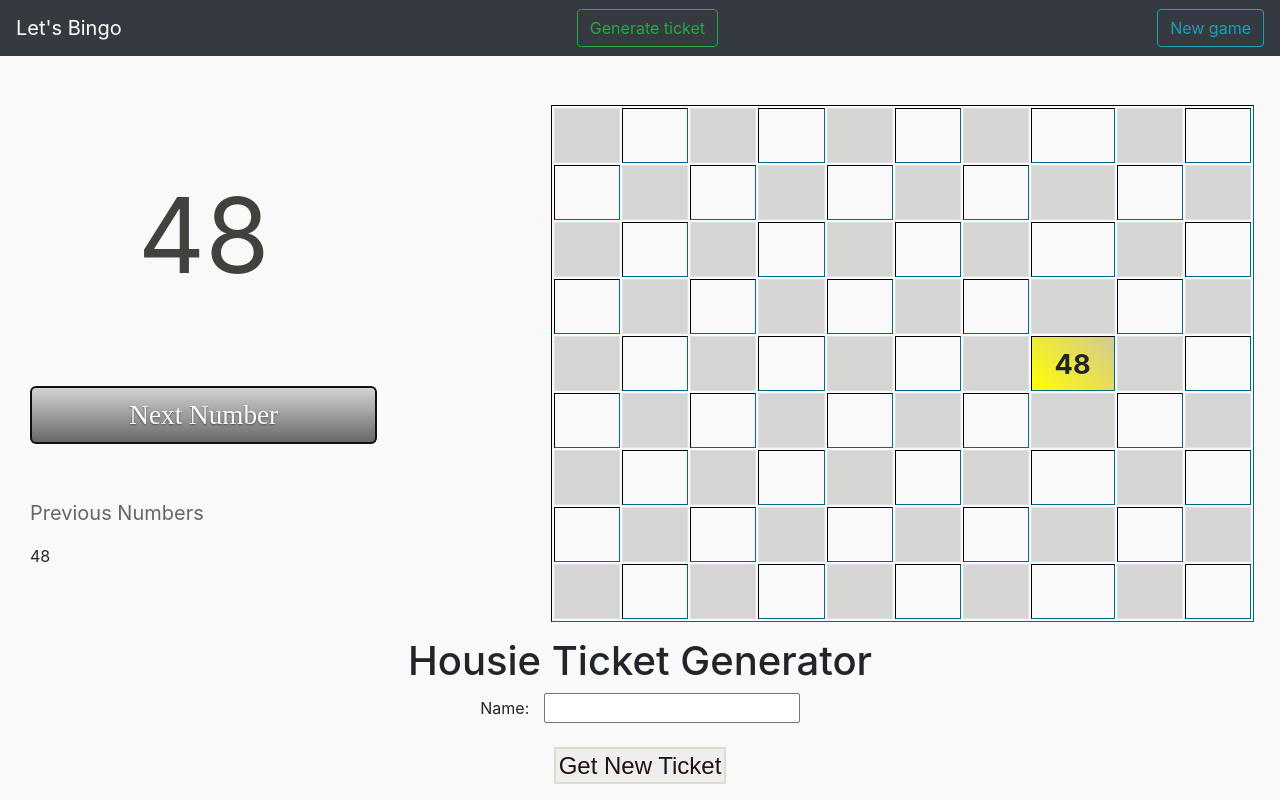
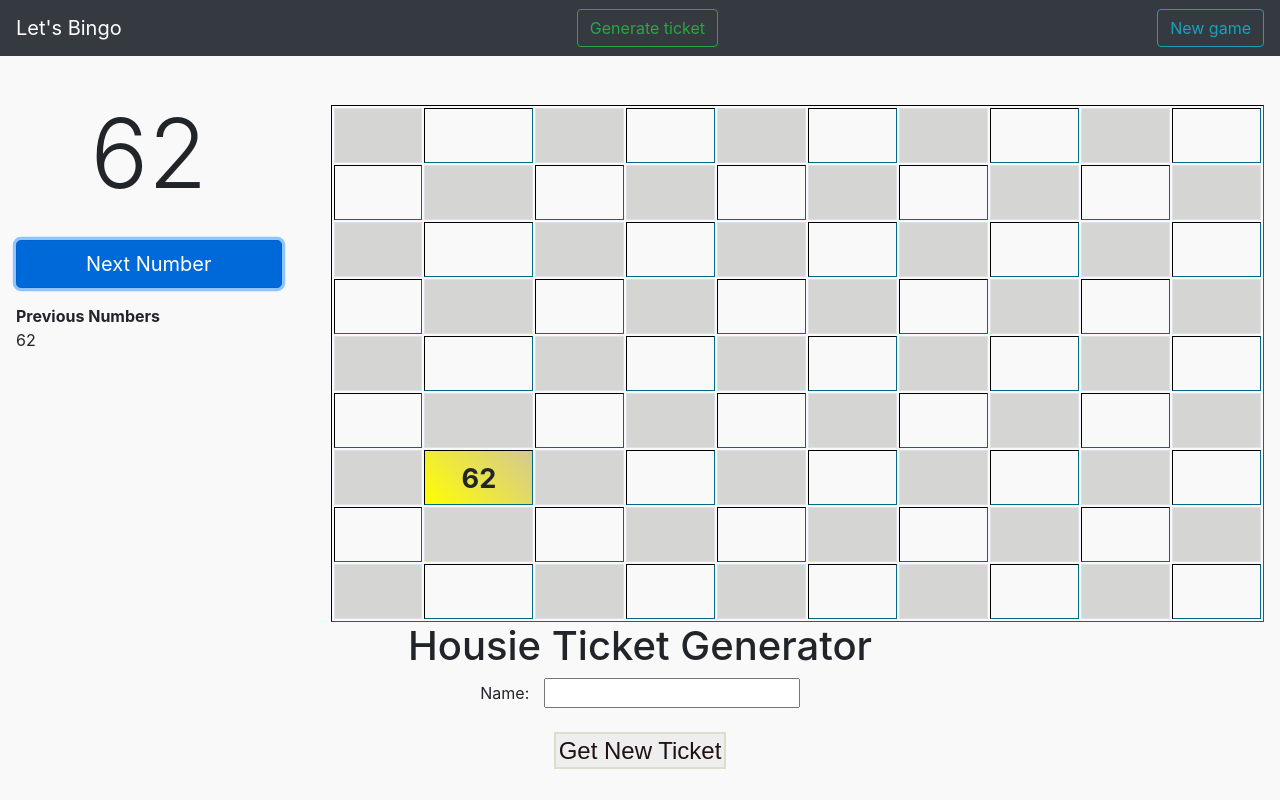
Before and after one commit to ichiranjain/tambola, a plain HTML site: page index.html in a window 1280 px wide. Both pictures are taken after a click on the button "Next Number". Shown: the top 800 px of the page. Drawn offline with nearby package versions, Linux system fonts and the light colour scheme.

Commit message:
Refactor

```diff
--- a/index.html
+++ b/index.html
@@ -44,7 +44,7 @@
 				<a class="navbar-brand" href="#">Let's Bingo</a>
 				<form class="form-inline">
 					<button
-						id="btn_new-ticket"
+						id="btn-new-ticket"
 						class="btn btn-outline-success"
 						type="button"
 					>
@@ -52,7 +52,7 @@
 					</button>
 				</form>
 				<form class="form-inline">
-					<button id="btn_new-game" class="btn btn-outline-info" type="button">
+					<button id="btn-new-game" class="btn btn-outline-info" type="button">
 						New game
 					</button>
 				</form>
@@ -60,32 +60,33 @@
 		</header>
 
 		<main role="main" class="flex-shrink-0">
-			<div class="container-fluid" style="padding-bottom: 15px;">
-				<div id="number_gen_block" class="row">
-					<aside class="col-lg-5 col-lg-push-7">
-						<div class="container-fluid">
 			<div class="row">
-								<aside class="col-sm-9">
-									<center>
-										<div class="content">
+				<aside class="col-lg-3">
+					<section class="m-3">
 						<div class="circle">
-												<p id="number_para">0</p>
+							<p id="current-number" class="text-center display-1"></p>
 						</div>
-											<button id="random">Next Number</button>
-											<div id="end" style="display: none;">
-												<p id="gameover">GAME OVER!</p>
-											</div>
-											<br />
-										</div>
-									</center>
-									<p class="temp2">Previous Numbers</p>
+						<button
+							id="btn-next-number"
+							class="btn btn-primary btn-lg btn-block"
+						>
+							Next Number
+						</button>
+						<section id="game-over">
+							<p>GAME OVER!</p>
+						</section>
+						<section class="mt-3">
+							<header>
+								<strong>Previous Numbers</strong>
+							</header>
+							<main>
 								<ul id="cache" class="list-inline"></ul>
-								</aside>
-							</div>
-						</div>
+							</main>
+						</section>
+					</section>
 				</aside>
 
-					<section class="col-lg-7 col-lg-pull-5">
+				<section class="col-lg-9">
 					<table id="table" class="board">
 						<tr>
 							<td class="border"></td>
@@ -198,7 +199,6 @@
 					</table>
 				</section>
 			</div>
-			</div>
 
 			<!-- Ticket Generation Desgin -->
 
--- a/script.js
+++ b/script.js
@@ -1,96 +1,101 @@
+/**
+ * Pop a random element from the array.
+ * Note: This changes the state of the given array.
+ */
+Array.prototype.popRandom = function () {
+	const selectedIndex = Math.floor(Math.random() * this.length);
+	const [selectedItem] = this.splice(selectedIndex, 1);
+	return selectedItem;
+};
+
 $(document).ready(function () {
-	let para = document.getElementById("number_para");
-	let btnNextNumber = document.getElementById("random");
-	let table = document.getElementById("table");
-	let game = document.getElementById("end");
-	let btnNewGame = document.getElementById("btn_new-game");
-	let $cache = $("#cache");
+	const $para = $("#current-number");
+	const $btnNextNumber = $("#btn-next-number");
+	const table = document.getElementById("table");
+	const $gameOver = $("#game-over");
+	const $btnNewGame = $("#btn-new-game");
+	const $cache = $("#cache");
 
-	let tokens = new Array();
-	let store_num = new Array();
-	let len_store = 0;
-	let len = 90;
+	let availableTokens, foundTokens;
+
+	let row_prev, column_prev, row, column;
 
 	function init() {
+		row_prev = -1;
+		column_prev = -1;
+
+		availableTokens = new Array();
+		foundTokens = new Array();
+
+		const START_RANGE = 1;
+		const END_RANGE = 90;
+
+		// set available tokens
+		for (let i = START_RANGE; i <= END_RANGE; i++) {
+			availableTokens.push(i);
+		}
+
+		// setup UI
 		$cache.empty();
+		$para.text("-");
 
-		for (let i = 1; i <= 90; ++i) {
-			tokens.push(i);
+		// set board
+		for (var i = 0; i < 9; ++i) {
+			for (var j = 0; j < 10; j++) {
+				table.rows[i].cells[j].innerText = "";
+				table.rows[i].cells[j].style.background = null;
+			}
 		}
+
+		$btnNextNumber.show();
+		$gameOver.hide();
 	}
 
 	//var w = window.speechSynthesis;
 
-	for (var i = 0; i < 9; ++i) {
-		for (var j = 0; j < 10; j++) {
-			table.rows[i].cells[j].innerText = "";
-		}
-	}
-
 	init();
 
-	var row_prev = -1;
-	var column_prev = -1;
-	var row, column;
+	$btnNextNumber.click(function () {
+		// get random number from available tokens
+		const currentToken = availableTokens.popRandom();
 
-	btnNextNumber.addEventListener("click", function () {
-		var ran_value = Math.floor(Math.random() * len);
-		len -= 1;
-		var n = tokens[ran_value].toString();
-		store_num.push(tokens[ran_value]);
-		len_store += 1;
-		var msg = new SpeechSynthesisUtterance(n);
+		foundTokens.push(currentToken);
+
+		// Show the selected token in previous number
+		$cache.append(`<li class="list-inline-item">${currentToken}</li>`);
+
+		// announce the selected token
+		var msg = new SpeechSynthesisUtterance(currentToken);
 		msg.pitch = 2;
 		//w.speak(msg);
-		row = parseInt(tokens[ran_value] / 10);
-		column = parseInt(tokens[ran_value] % 10);
+
+		// place the selected token
+		row = parseInt(currentToken / 10);
+		column = parseInt(currentToken % 10);
 		if (column == 0) {
 			column = 10;
 			row -= 1;
 		}
 
-		$cache.append(
-			`<li class="list-inline-item">${store_num[store_num.length - 1]}</li>`
-		);
-
-		table.rows[row].cells[column - 1].innerText = n;
+		table.rows[row].cells[column - 1].innerText = currentToken;
 		table.rows[row].cells[column - 1].style.backgroundColor = "#d4c893";
 		table.rows[row].cells[column - 1].style.backgroundImage =
 			"linear-gradient(45deg, #FFFF00 0%, #d4c893 100%)";
 		if (row_prev !== -1 && column_prev !== -1) {
 			table.rows[row_prev].cells[column_prev - 1].style.background = null;
 		}
-		para.innerText = n;
+		$para.text(currentToken);
 		row_prev = row;
 		column_prev = column;
-		tokens.splice(ran_value, 1);
-		if (len == 0) {
-			btnNextNumber.style.display = "none";
-			game.style.display = "block";
+		if (availableTokens.length == 0) {
+			$btnNextNumber.hide();
+			$gameOver.show();
 		}
 	});
 
-	btnNewGame.addEventListener("click", function () {
+	$btnNewGame.click(function () {
 		if (confirm("Are you sure you want to reset the game?")) {
-			btnNextNumber.style.display = "block";
-			game.style.display = "none";
-			para.innerText = "0";
-			tokens = new Array();
-			for (var i = 1; i <= 90; ++i) {
-				tokens.push(i);
-			}
-			store_num = new Array();
-			len_store = 0;
-
-			for (var i = 0; i < 9; ++i) {
-				for (var j = 0; j < 10; j++) {
-					table.rows[i].cells[j].innerText = "";
-				}
-			}
 			init();
-			table.rows[row].cells[column - 1].style.background = null;
-			var row_prev = -1;
-			var column_prev = -1;
 		}
 	});
 });
--- a/style.css
+++ b/style.css
@@ -32,11 +32,6 @@ td {
 	margin-left: 3px;
 }
 
-.no_border {
-	border-width: 0px;
-	text-align: center;
-}
-
 #cache {
 	margin: 0px;
 }
@@ -47,22 +42,8 @@ td {
 	color: #666666;
 }
 
-.col-sm-3 {
-	border-left: 2px inset;
-	margin-top: 6%;
-	color: #666666;
-}
-
 #number {
 	text-align: center;
-}
-
-#number_para {
-	font-size: 650%;
-	padding-top: 60px;
-	padding-left: 0px;
-	height: 250px;
-	color: #40423d;
 }
 
 /*.circle {
@@ -73,24 +54,7 @@ td {
 	height: 250px;
 	border-width: thick;
 }*/
-#random,
-#button2 {
-	margin-top: 8%;
-	font-size: 170%;
-	font-family: "BioRhyme";
-	display: block;
-	padding: 8px 20px;
-	background: linear-gradient(#d5d5d3, #666666);
-	background-color: #69a74e;
-	box-shadow: inset 0 1px 1px #fffffb;
-	border-color: #666666 #666666 #666666;
-	border-width: thin;
-	border-radius: 5px;
-	color: #fff;
-	text-shadow: 0 1px 2px rgba(0, 0, 0, 0.5);
-	width: 100%;
-	display: block;
-}
+
 #button2 {
 	font-size: 140%;
 	padding: 4px 15px;
@@ -100,7 +64,7 @@ td {
 	margin-top: 5%;
 	padding-bottom: 30px;
 }
-#gameover {
+#game-over > p {
 	padding-top: 10%;
 	font-size: 200%;
 	padding-bottom: -10%;
@@ -148,7 +112,7 @@ td {
 		font-size: 140%;
 		margin-top: 50px;
 	}
-	#random {
+	#btn-next-number {
 		margin-top: 4%;
 	}
 }
@@ -178,7 +142,7 @@ td {
 		margin-top: 14%;
 		font-size: 140%;
 	}
-	#random {
+	#btn-next-number {
 		margin-top: 11%;
 	}
 }
```
Lines whose indentation alone changed are shown as unchanged.
